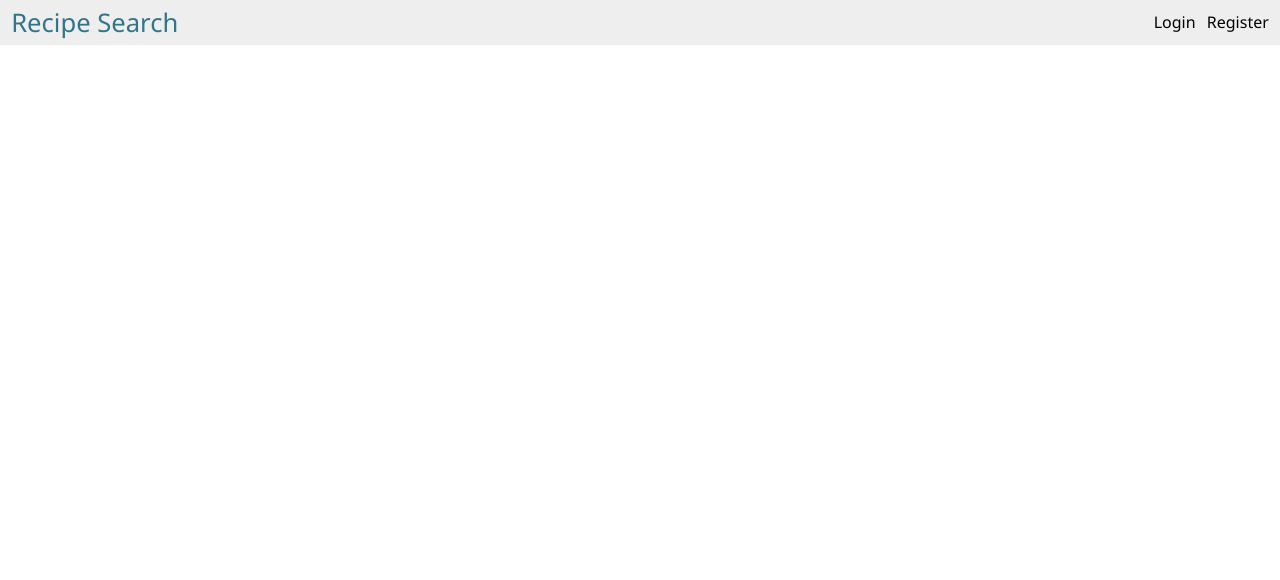
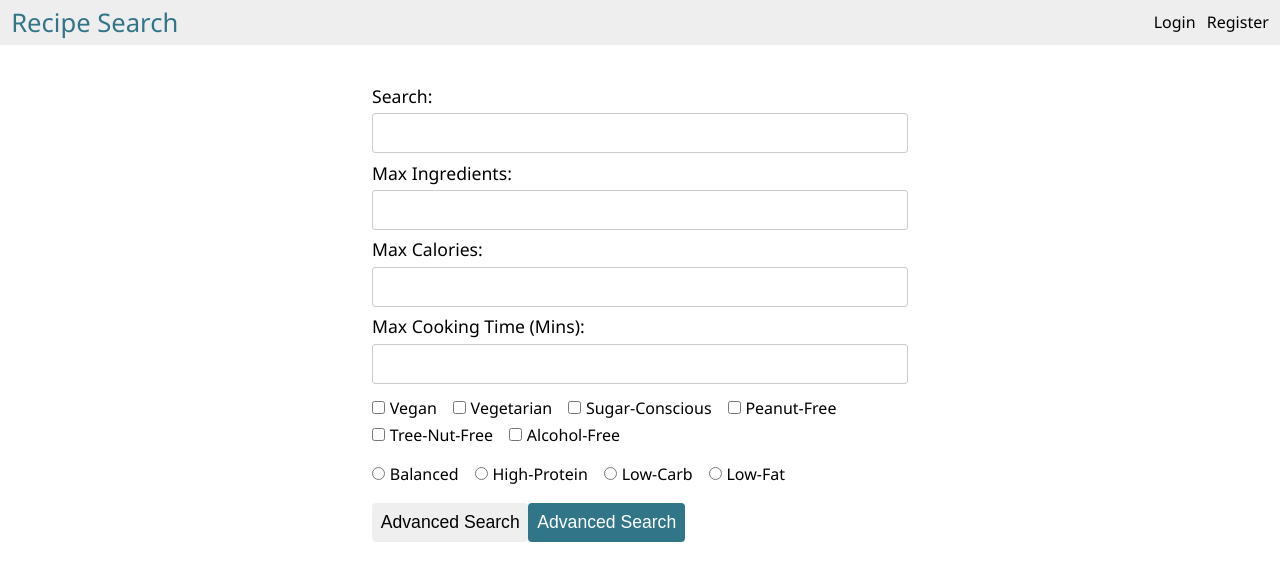
Before and after one commit to HoangNguyen-CA/cooking-recipe-app, a React (Create React App) app in the folder client/: page / in a window 1280 px wide. Shown: the top 580 px of the page. Built offline with nearby package versions, Linux system fonts and the light colour scheme; no server answers.

Commit message:
finished a lot of functionality with controls and handling input

```diff
--- a/client/src/App.js
+++ b/client/src/App.js
@@ -4,6 +4,8 @@ import { connect } from 'react-redux';
 import { loadUser } from './store/actions/authActions';
 
 import Controls from './containers/Controls/Controls';
+
+import Layout from './components/Layout/Layout';
 
 export class App extends Component {
   componentDidMount() {
@@ -13,7 +15,9 @@ export class App extends Component {
   render() {
     return (
       <>
-        <Controls></Controls>
+        <Layout>
+          <Controls></Controls>
+        </Layout>
       </>
     );
   }
--- /dev/null
+++ b/client/src/components/Controls/DietType.js
@@ -0,0 +1,65 @@
+import React from 'react';
+import styled from 'styled-components';
+import Label from '../Forms/Label';
+import RadioBox from '../Forms/RadioBox';
+
+const SideLabel = styled(Label)`
+  margin: 0 0 0 0.3em;
+`;
+
+const Container = styled.div`
+  margin: 0.8em 0;
+`;
+
+const BoxGroup = styled.div`
+  display: inline-block;
+  margin-right: 1em;
+  margin-bottom: 0.3em;
+`;
+
+const nameAtr = 'hello';
+
+const HealthType = (props) => {
+  return (
+    <Container>
+      <BoxGroup>
+        <RadioBox
+          name={nameAtr}
+          id='balanced'
+          onChange={props.handleRadio}
+          checked={props.dietField === 'balanced'}
+        ></RadioBox>
+        <SideLabel htmlFor='balanced'>Balanced</SideLabel>
+      </BoxGroup>
+      <BoxGroup>
+        <RadioBox
+          name={nameAtr}
+          id='highProtein'
+          onChange={props.handleRadio}
+          checked={props.dietField === 'highProtein'}
+        ></RadioBox>
+        <SideLabel htmlFor='highProtein'>High-Protein</SideLabel>
+      </BoxGroup>
+      <BoxGroup>
+        <RadioBox
+          name={nameAtr}
+          id='lowCarb'
+          onChange={props.handleRadio}
+          checked={props.dietField === 'lowCarb'}
+        ></RadioBox>
+        <SideLabel htmlFor='lowCarb'>Low-Carb</SideLabel>
+      </BoxGroup>
+      <BoxGroup>
+        <RadioBox
+          name={nameAtr}
+          id='lowFat'
+          onChange={props.handleRadio}
+          checked={props.dietField === 'lowFat'}
+        ></RadioBox>
+        <SideLabel htmlFor='lowtFat'>Low-Fat</SideLabel>
+      </BoxGroup>
+    </Container>
+  );
+};
+
+export default HealthType;
--- /dev/null
+++ b/client/src/components/Controls/HealthType.js
@@ -0,0 +1,78 @@
+import React from 'react';
+import CheckBox from '../Forms/CheckBox';
+import Label from '../Forms/Label';
+
+import styled from 'styled-components';
+
+const BoxGroup = styled.div`
+  display: inline-block;
+  margin-right: 1em;
+  margin-bottom: 0.3em;
+`;
+
+const SideLabel = styled(Label)`
+  margin: 0 0 0 0.3em;
+`;
+
+const Container = styled.div`
+  margin: 0.8em 0;
+`;
+
+const DietType = (props) => {
+  return (
+    <Container>
+      <BoxGroup>
+        <CheckBox
+          id='vegan'
+          checked={props.healthFields.vegan}
+          onChange={props.handleCheck}
+        ></CheckBox>
+        <SideLabel htmlFor='vegan'>Vegan</SideLabel>
+      </BoxGroup>
+
+      <BoxGroup>
+        <CheckBox
+          id='vegetarian'
+          checked={props.healthFields.vegetarian}
+          onChange={props.handleCheck}
+        ></CheckBox>
+        <SideLabel htmlFor='vegetarian'>Vegetarian</SideLabel>
+      </BoxGroup>
+
+      <BoxGroup>
+        <CheckBox
+          id='sugarConscious'
+          checked={props.healthFields.sugarConscious}
+          onChange={props.handleCheck}
+        ></CheckBox>
+        <SideLabel htmlFor='sugarConscious'>Sugar-Conscious</SideLabel>
+      </BoxGroup>
+      <BoxGroup>
+        <CheckBox
+          id='peanutFree'
+          checked={props.healthFields.peatnutFree}
+          onChange={props.handleCheck}
+        ></CheckBox>
+        <SideLabel htmlFor='peanutFree'>Peanut-Free</SideLabel>
+      </BoxGroup>
+      <BoxGroup>
+        <CheckBox
+          id='treeNutFree'
+          checked={props.healthFields.treeNutFree}
+          onChange={props.handleCheck}
+        ></CheckBox>
+        <SideLabel htmlFor='treeNutFree'>Tree-Nut-Free</SideLabel>
+      </BoxGroup>
+      <BoxGroup>
+        <CheckBox
+          id='alcoholFree'
+          checked={props.healthFields.alcoholFree}
+          onChange={props.handleCheck}
+        ></CheckBox>
+        <SideLabel htmlFor='alcoholFree'>Alcohol-Free</SideLabel>
+      </BoxGroup>
+    </Container>
+  );
+};
+
+export default DietType;
--- /dev/null
+++ b/client/src/components/Forms/CheckBox.js
@@ -0,0 +1,10 @@
+import React from 'react';
+import styled from 'styled-components';
+
+const Check = styled.input``;
+
+const CheckBox = (props) => {
+  return <Check {...props} type='checkbox'></Check>;
+};
+
+export default CheckBox;
--- a/client/src/components/Forms/Label.js
+++ b/client/src/components/Forms/Label.js
@@ -1,7 +1,7 @@
 import styled from 'styled-components';
 
 const StyledLabel = styled.label`
-  display: block;
+  display: inline-block;
   margin-bottom: 0.3em;
   margin-top: 0.4em;
 `;
--- /dev/null
+++ b/client/src/components/Forms/NumberInput.js
@@ -0,0 +1,12 @@
+import React from 'react';
+
+import styled from 'styled-components';
+import TextInput from './TextInput';
+
+const StyledNumberInput = styled(TextInput)``;
+
+const NumberInput = (props) => {
+  return <StyledNumberInput {...props} type='number'></StyledNumberInput>;
+};
+
+export default NumberInput;
--- /dev/null
+++ b/client/src/components/Forms/RadioBox.js
@@ -0,0 +1,9 @@
+import React from 'react';
+import styled from 'styled-components';
+let Radio = styled.input``;
+
+const RadioBox = (props) => {
+  return <Radio {...props} type='radio'></Radio>;
+};
+
+export default RadioBox;
--- a/client/src/components/UI/Button/Button.js
+++ b/client/src/components/UI/Button/Button.js
@@ -6,6 +6,7 @@ const Button = styled.button`
   border-radius: 4px;
   font-size: 1.1rem;
   border: none;
+  outline: none;
 `;
 
 export default Button;
--- a/client/src/containers/Controls/Controls.js
+++ b/client/src/containers/Controls/Controls.js
@@ -1,10 +1,122 @@
 import React, { Component } from 'react';
 import { connect } from 'react-redux';
-import Layout from '../../components/Layout/Layout';
+import styled from 'styled-components';
+
+import Label from '../../components/Forms/Label';
+import TextInput from '../../components/Forms/TextInput';
+import NumberInput from '../../components/Forms/NumberInput';
+
+import Button from '../../components/UI/Button/Button';
+
+import HealthType from '../../components/Controls/HealthType';
+import DietType from '../../components/Controls/DietType';
+
+const StyledControls = styled.div`
+  padding: 2em;
+  max-width: 600px;
+  margin: 0 auto;
+`;
+
+const SearchLabel = styled(Label)`
+  font-size: 1.1rem;
+`;
+
+const AdvancedButton = styled(Button)``;
+
+const SearchButton = styled(Button)`
+  background-color: ${(props) => props.theme.colors.primary};
+  color: #fff;
+`;
 
 export class Controls extends Component {
+  state = {
+    search: '',
+    maxIngredients: '',
+    maxCalories: '',
+    maxTime: '',
+    healthFields: {
+      vegan: false,
+      vegetarian: false,
+      sugarConscious: false,
+      peanutFree: false,
+      treeNutFree: false,
+      alcoholFree: false,
+    },
+    dietField: '',
+  };
+
+  handleSearchChange = (e) => this.setState({ search: e.target.value });
+
+  handleMaxIngredientsChange = (e) =>
+    this.setState({ maxIngredients: e.target.value });
+
+  handleMaxCaloriesChange = (e) =>
+    this.setState({ maxCalories: e.target.value });
+
+  handleMaxTimeChange = (e) => this.setState({ maxTime: e.target.value });
+
+  handleCheck = (e) => {
+    let target = e.target;
+    this.setState((prevState) => {
+      let newFields = { ...prevState.healthFields };
+      newFields[target.id] = target.checked;
+      return { healthFields: newFields };
+    });
+  };
+
+  handleRadio = (e) => {
+    let target = e.target;
+    this.setState({ dietField: target.id });
+  };
+
   render() {
-    return <Layout> </Layout>;
+    return (
+      <StyledControls>
+        <SearchLabel htmlFor='search-input'>Search: </SearchLabel>
+        <TextInput
+          id='search-input'
+          type='text'
+          value={this.state.search}
+          onChange={this.handleSearchChange}
+        ></TextInput>
+
+        <SearchLabel htmlFor='search-ingredients'>Max Ingredients:</SearchLabel>
+        <NumberInput
+          id='search-ingredients'
+          type='number'
+          value={this.state.maxIngredients}
+          onChange={this.handleMaxIngredientsChange}
+        ></NumberInput>
+
+        <SearchLabel htmlFor='search-calories'>Max Calories: </SearchLabel>
+        <NumberInput
+          id='search-calories'
+          value={this.state.maxCalories}
+          onChange={this.handleMaxCaloriesChange}
+        ></NumberInput>
+
+        <SearchLabel htmlFor='search-cook'>
+          Max Cooking Time (Mins):
+        </SearchLabel>
+        <NumberInput
+          id='search-cook'
+          value={this.state.maxTime}
+          onChange={this.handleMaxTimeChange}
+        ></NumberInput>
+
+        <HealthType
+          healthFields={this.state.healthFields}
+          handleCheck={this.handleCheck}
+        />
+        <DietType
+          handleRadio={this.handleRadio}
+          dietField={this.state.dietField}
+        />
+
+        <AdvancedButton>Advanced Search</AdvancedButton>
+        <SearchButton>Advanced Search</SearchButton>
+      </StyledControls>
+    );
   }
 }
 
```
